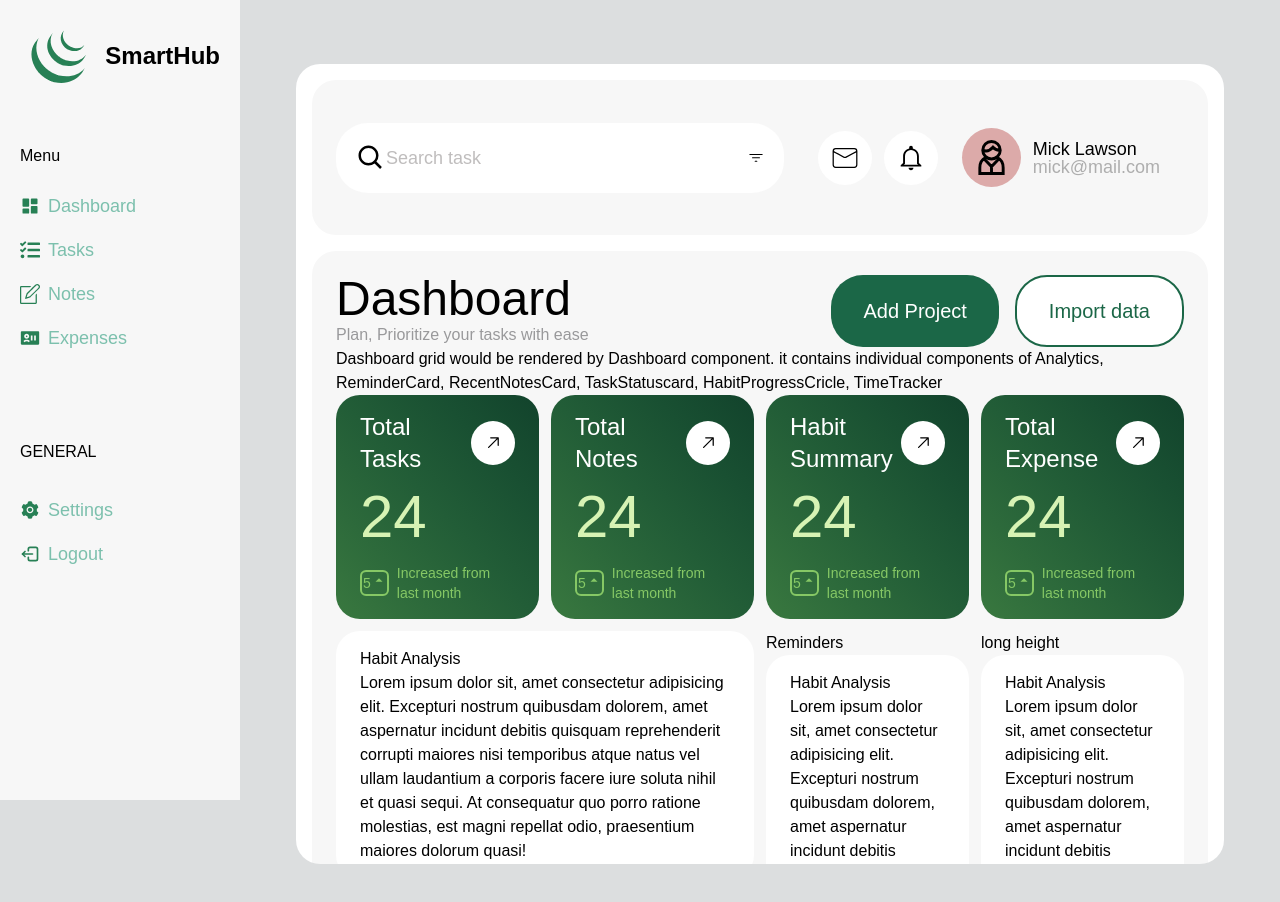
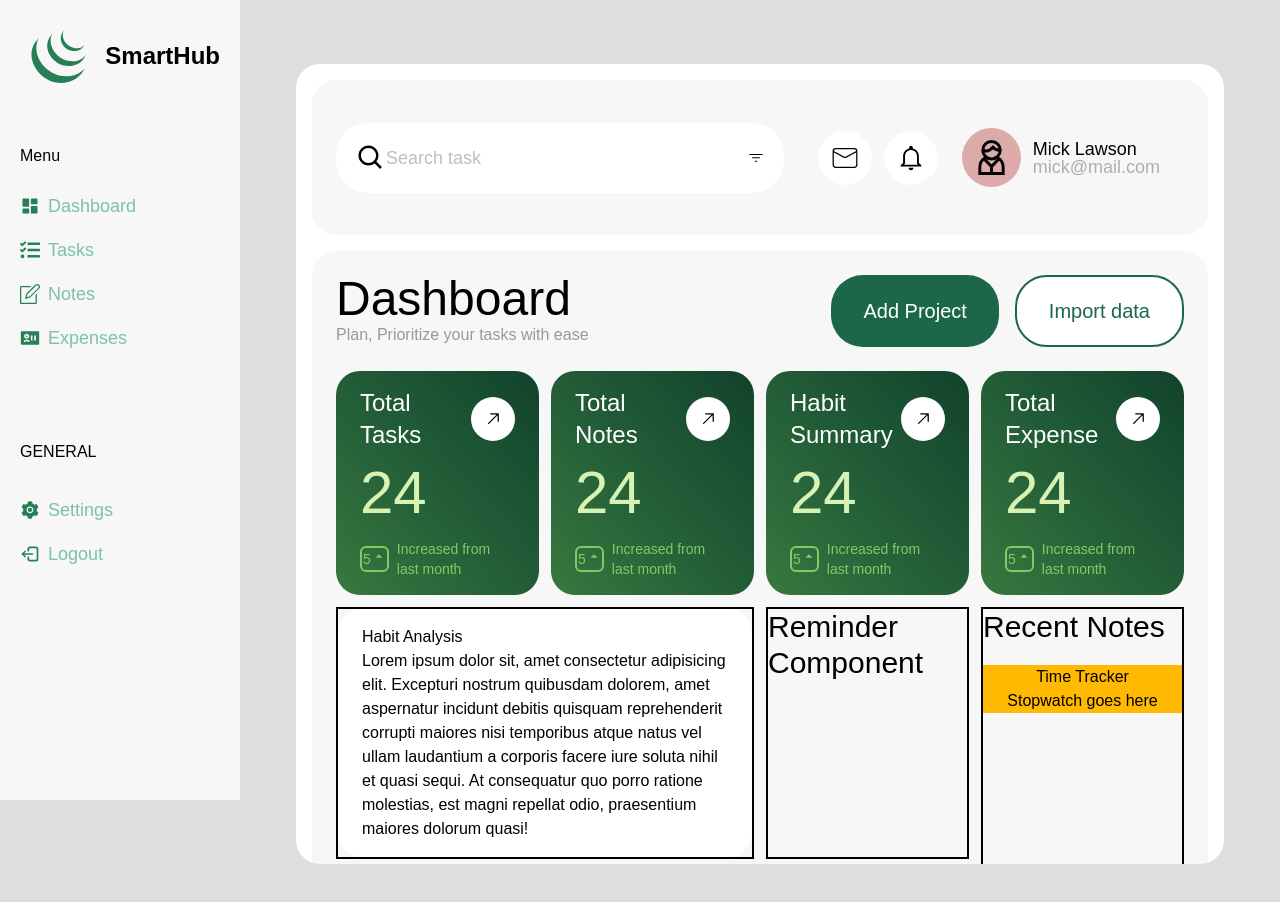
Before and after one commit to Temitope120/smart-personal-hub-daily-productivity-dashboard, a React (Vite) app: page / in a window 1280 px wide. Shown: the top 902 px of the page. Built offline with nearby package versions, Linux system fonts and the light colour scheme.

Commit message:
mobile responsiveness-60%, Dashboard-50%

```diff
--- /dev/null
+++ b/src/components/dashboard/habit/HabitCompletionProgress.tsx
@@ -0,0 +1,11 @@
+import React from 'react'
+
+const HabitCompletionProgress = () => {
+  return (
+    <div className='text-3xl'>
+      Habit Completion Progress piechart here
+    </div>
+  )
+}
+
+export default HabitCompletionProgress
--- /dev/null
+++ b/src/components/dashboard/notes/RecentNotes.tsx
@@ -0,0 +1,11 @@
+import React from 'react'
+
+const RecentNotes = () => {
+  return (
+    <div className='text-3xl'>
+      Recent Notes
+    </div>
+  )
+}
+
+export default RecentNotes
--- /dev/null
+++ b/src/components/dashboard/reminder/Reminder.tsx
@@ -0,0 +1,11 @@
+import React from 'react'
+
+const Reminder = () => {
+  return (
+    <div className='text-3xl'>
+      Reminder Component
+    </div>
+  )
+}
+
+export default Reminder
--- /dev/null
+++ b/src/components/dashboard/tasks/TaskByStatus.tsx
@@ -0,0 +1,11 @@
+import React from 'react'
+
+const TaskByStatus = () => {
+  return (
+    <div className='text-3xl'>
+      Task By Status
+    </div>
+  )
+}
+
+export default TaskByStatus
--- a/src/components/layout/DashboardGrid.tsx
+++ b/src/components/layout/DashboardGrid.tsx
@@ -1,13 +1,15 @@
 import React from 'react'
 import KpiCard from '../dashboard/kpi/KpiCard'
 import Analytics from '../dashboard/analytics/Analytics'
+import Reminder from '../dashboard/reminder/Reminder'
+import RecentNotes from '../dashboard/notes/RecentNotes'
+import TaskByStatus from '../dashboard/tasks/TaskByStatus'
+import HabitCompletionProgress from '../dashboard/habit/HabitCompletionProgress'
 
 const dashboardGrid = () => {
   return (
     <div>
-      Dashboard grid would be rendered by Dashboard component. it contains individual components of Analytics, ReminderCard, RecentNotesCard, TaskStatuscard, HabitProgressCricle, TimeTracker
-
-      <div className="grid gap-3">
+      <div className="grid gap-3 mt-6">
         <div className="grid grid-cols-1 sm:grid-cols-2 xl:grid-cols-4 gap-3">
           <KpiCard topText='Total Tasks' totalCount='24' percentageIncrease='5' />
           <KpiCard topText='Total Notes' totalCount='24' percentageIncrease='5' />
@@ -17,27 +19,28 @@ const dashboardGrid = () => {
         </div>
 
         <div className="grid grid-cols-1 sm:grid-cols-2 xl:grid-cols-4 gap-3">
-          <div className='md:col-span-2'>
+          <div className='sm:col-span-2 border-2'>
             <Analytics />
           </div>
 
-          <div>
-            Reminders
-            <Analytics />
+          <div className='border-2'>
+            <Reminder />
           </div>
-          <div className='lg:row-span-2'>
-            long height
-            <Analytics />
+          <div className='lg:row-span-2 border-2 border-black'>
+            <RecentNotes />
+            <div className='text-center mt-5 bg-amber-400'>
+              Time Tracker
+              <p>Stopwatch goes here</p>
+            </div>
           </div>
 
-          <div>
-            progress
-            <Analytics />
+          <div className='border-2'>
+           <TaskByStatus />
           </div>
 
-          <div>
+          <div className='border-2'>
 
-            <Analytics />
+            <HabitCompletionProgress />
           </div>
         </div>
       </div>
--- a/src/pages/Dashboard.tsx
+++ b/src/pages/Dashboard.tsx
@@ -4,7 +4,7 @@ import DashboardGrid from '../components/layout/DashboardGrid'
 const Dashboard = () => {
     return (
         <>
-            <div className="py-5 bg-[#F7F7F7] rounded-3xl mt-4 p-3 md:px-4 md:py-6 xl:p-6 min-h-screen">
+            <div className="py-5 bg-[#F7F7F7] rounded-3xl mt-4 p-3 md:px-4 md:py-6 xl:p-6">
                 <div className="lg:flex justify-between gap-3 items-center">
                     <div>
                         <h2 className='md:text-5xl font-medium text-2xl'>
```
